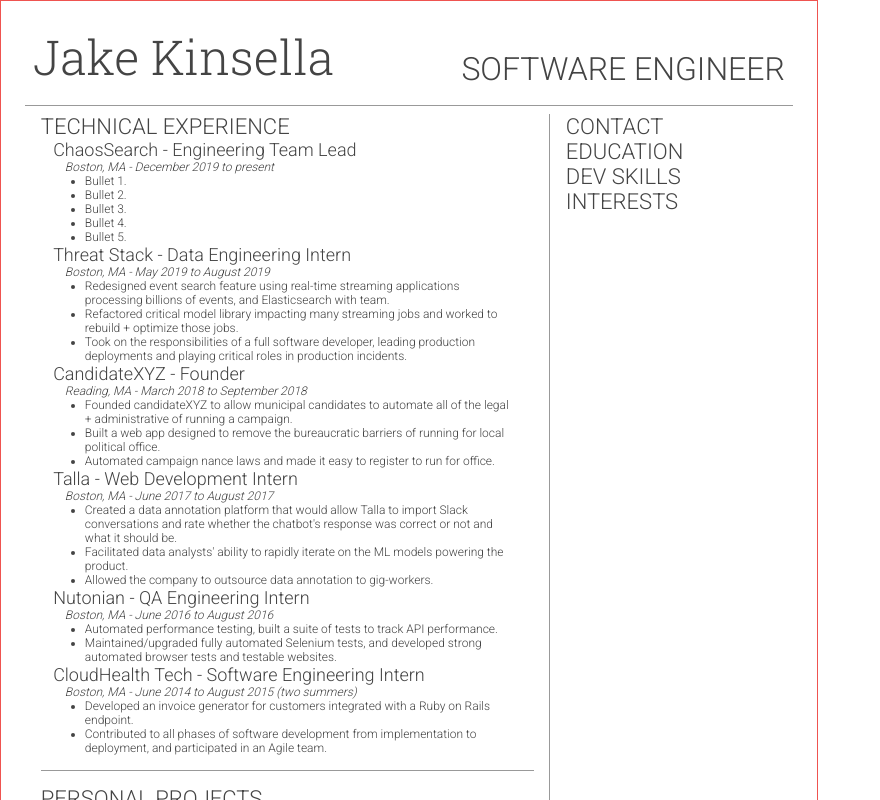
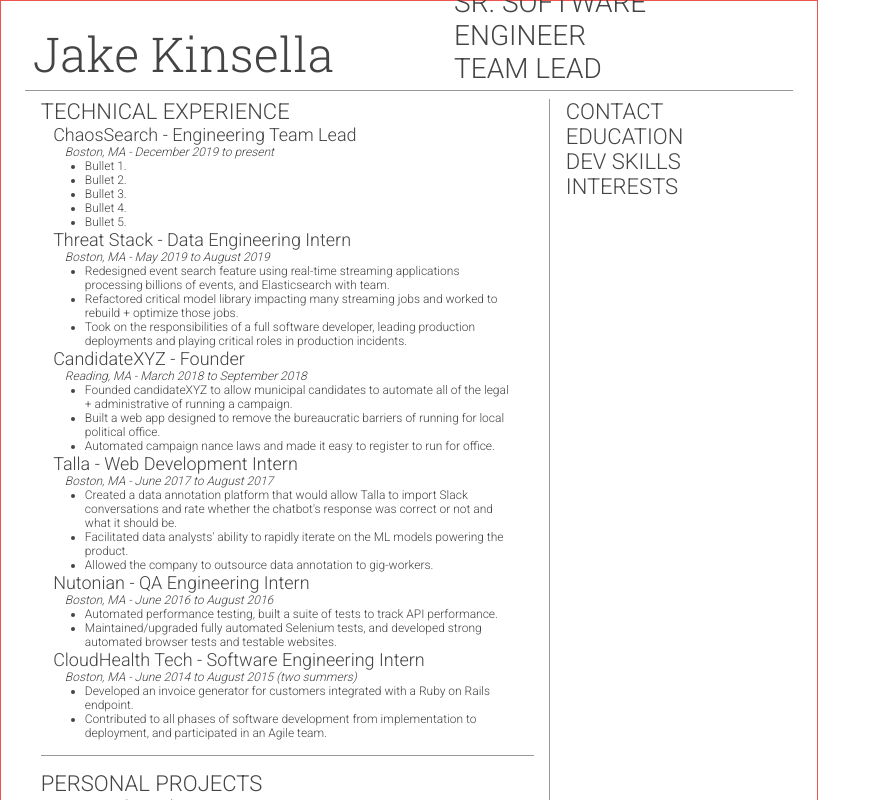
Before and after one commit to jakekinsella/resume, a React (Create React App) app: page / in a window 1280 px wide. Shown: the top 800 px of the page, without its empty margins (0-880 px from the left). Built offline with nearby package versions, Linux system fonts and the light colour scheme.

Commit message:
Adjust header

```diff
--- a/src/Main.tsx
+++ b/src/Main.tsx
@@ -19,14 +19,14 @@
 `;
 
 const HeaderContainer = styled.div`
-  height: 7.5%;
+  height: 6%;
   padding-bottom: 5px;
 
   border-bottom: 1px ${colors.lightBlack} solid;
 `;
 
 const BodyContainer = styled.div`
-  height: 91.5%;
+  height: 93%;
 
   margin-top: 1%;
 `;
--- a/src/components/Body.tsx
+++ b/src/components/Body.tsx
@@ -4,6 +4,7 @@
 import { colors } from '../constants';
 
 import Experience from './Experience';
+import Other from './Other';
 import Header3 from './common/Header3';
 
 const BodyInner = styled.div`
@@ -42,13 +43,7 @@
       </Left>
 
       <Right>
-        <Header3>CONTACT</Header3>
-
-        <Header3>EDUCATION</Header3>
-
-        <Header3>DEV SKILLS</Header3>
-
-        <Header3>INTERESTS</Header3>
+        <Other />
       </Right>
     </BodyInner>
   );
--- a/src/components/Header.tsx
+++ b/src/components/Header.tsx
@@ -5,27 +5,32 @@
 import Header2 from './common/Header2';
 
 const HeaderInner = styled.div`
+  height: 100%;
   width: 98%;
   padding-left: 1%;
   padding-right: 1%;
 
   display: flex;
+  align-items: flex-end;
 `;
 
 const Left = styled.div`
-  width: 50%;
+  height: 100%;
+  width: 56%;
 
   display: flex;
   justify-content: left;
-  align-items: flex-start;
+  align-items: flex-end;
+  vertical-align: bottom;
 `;
 
 const Right = styled.div`
-  width: 50%;
+  width: 44%;
 
   display: flex;
+  flex-direction: column;
   justify-content: right;
-  align-items: flex-end;
+  align-items: flex-start;
 `;
 
 function Header() {
@@ -36,7 +41,8 @@
       </Left>
 
       <Right>
-        <Header2>SOFTWARE ENGINEER</Header2>
+        <Header2>SR. SOFTWARE ENGINEER</Header2>
+        <Header2>TEAM LEAD</Header2>
       </Right>
     </HeaderInner>
   );
--- /dev/null
+++ b/src/components/Other.tsx
@@ -0,0 +1,22 @@
+import React from 'react';
+import styled from '@emotion/styled';
+
+import Header3 from './common/Header3';
+
+const Container = styled.div``;
+
+function Other() {
+  return (
+    <Container>
+      <Header3>CONTACT</Header3>
+
+      <Header3>EDUCATION</Header3>
+
+      <Header3>DEV SKILLS</Header3>
+
+      <Header3>INTERESTS</Header3>
+    </Container>
+  );
+}
+
+export default Other;
--- a/src/components/common/Header2.tsx
+++ b/src/components/common/Header2.tsx
@@ -2,7 +2,7 @@
 
 const Header2 = styled.h2`
   font-family: 'Roboto', sans-serif;
-  font-size: 32px;
+  font-size: 28px;
   font-weight: 500;
 `;
 
```
